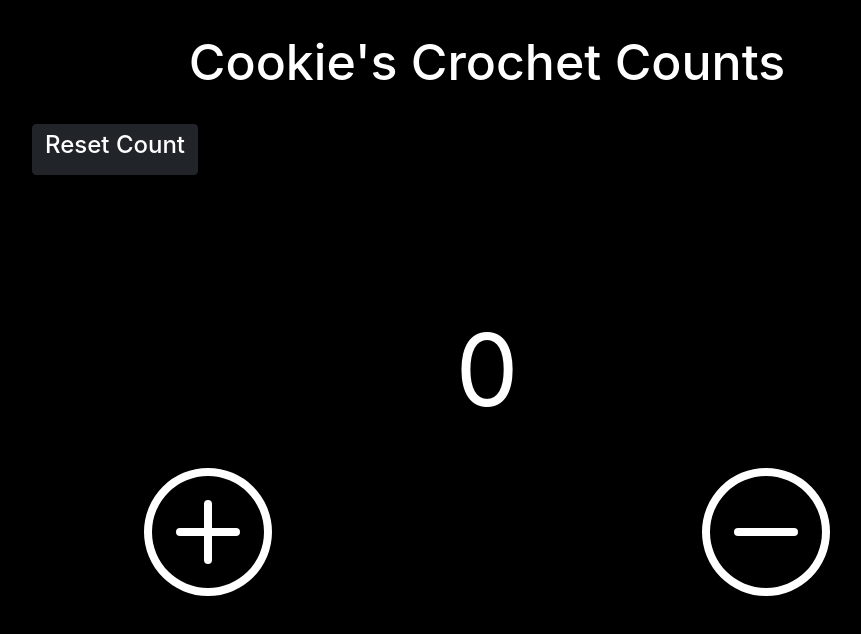
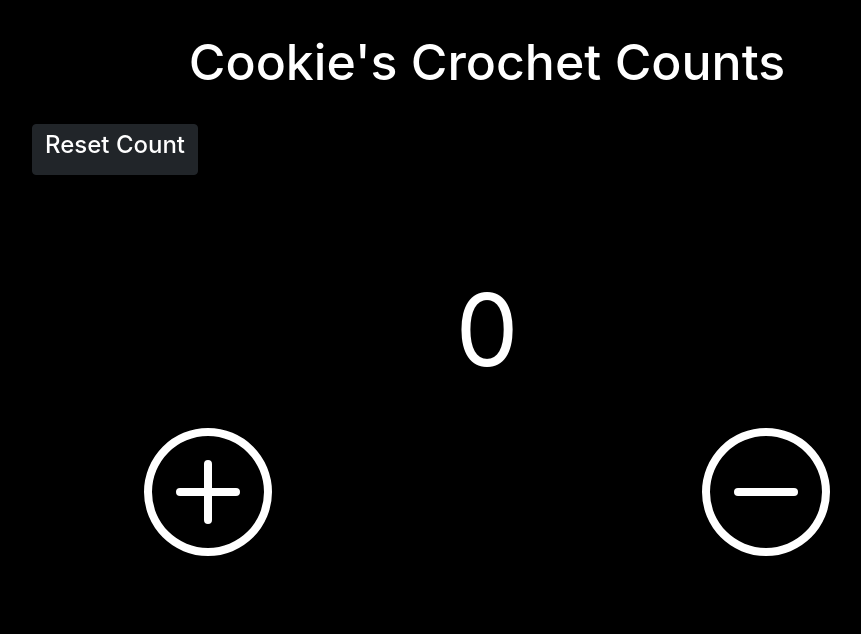
Before and after one commit to CalebRose/cookies-crochet-counter, a React (Create React App) app: page / in a window 1280 px wide. Shown: the top 634 px of the page, without its empty margins (153-1014 px from the left). Built offline with nearby package versions, Linux system fonts and the light colour scheme.

Commit message:
margin decrease

```diff
--- a/src/index.css
+++ b/src/index.css
@@ -15,7 +15,7 @@ code {
 }
 
 .vertical-align {
-  margin-top: 15vh;
+  margin-top: 10vh;
 }
 
 .count {
```
